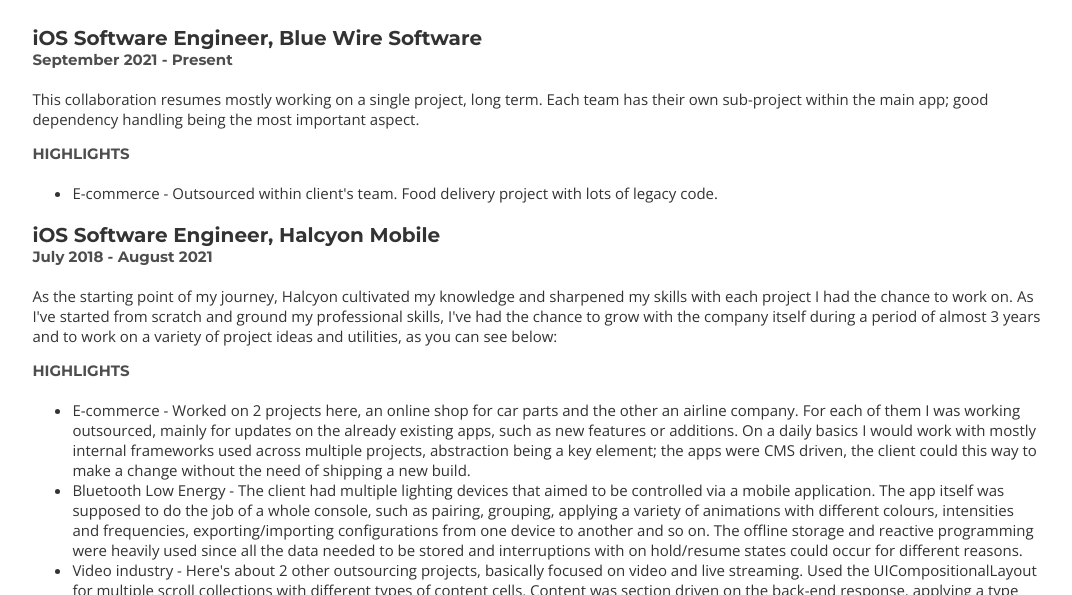
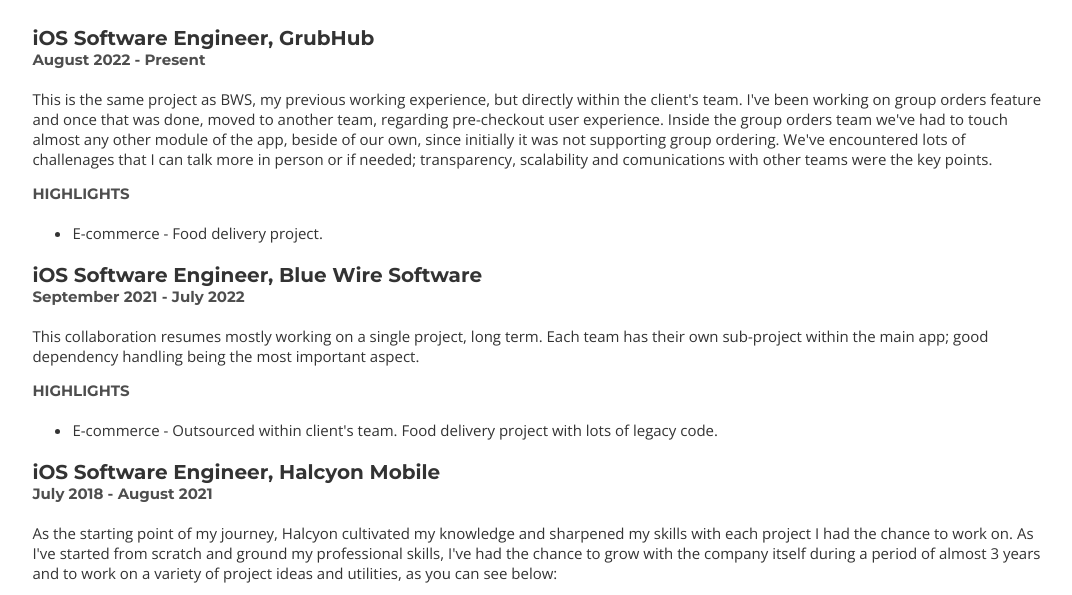
Before and after one commit to Shliferd/Resume, a website: page index.html in a window 1280 px wide. Shown: the part 734-1329 px from the top of the page, without its empty margins (102-1174 px from the left). Drawn offline with nearby package versions, Linux system fonts and the light colour scheme.

Commit message:
update content

```diff
--- a/index.html
+++ b/index.html
@@ -178,8 +178,17 @@
 		<div id= "work">
 			<h2><i class= "fa fa-suitcase left"></i> WORK EXPERIENCE</h2>
 				<div class= "job">
+					<h3>iOS Software Engineer, GrubHub</h3>
+					<h4>August 2022 - Present</h4>
+					<p>This is the same project as BWS, my previous working experience, but directly within the client&#39;s team. I&#39;ve been working on group orders feature and once that was done, moved to another team, regarding pre-checkout user experience. Inside the group orders team we&#39;ve had to touch almost any other module of the app, beside of our own, since initially it was not supporting group ordering. We&#39;ve encountered lots of challenages that I can talk more in person or if needed; transparency, scalability and comunications with other teams were the key points.</p>
+					<h4>HIGHLIGHTS</h4>
+					<ul>
+						<li>E-commerce - Food delivery project.</li>
+					</ul>
+				</div>
+				<div class= "job">
 					<h3>iOS Software Engineer, Blue Wire Software</h3>
-					<h4>September 2021 - Present</h4>
+					<h4>September 2021 - July 2022</h4>
 					<p>This collaboration resumes mostly working on a single project, long term. Each team has their own sub-project within the main app; good dependency handling being the most important aspect.</p>
 					<h4>HIGHLIGHTS</h4>
 					<ul>
```
Also changed, not shown: 1 other file.
